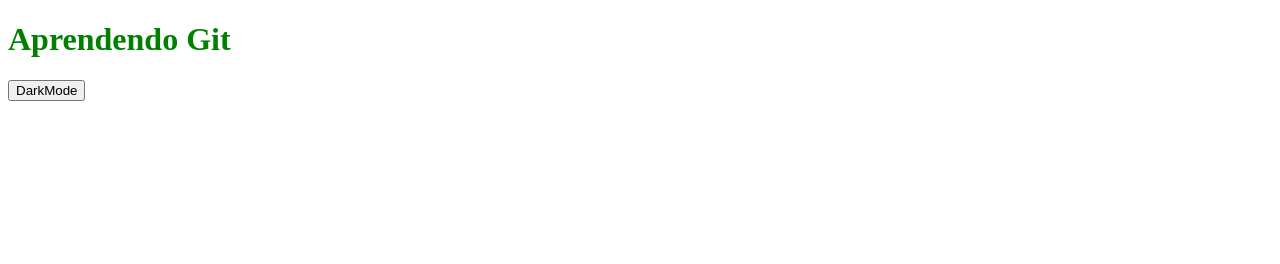
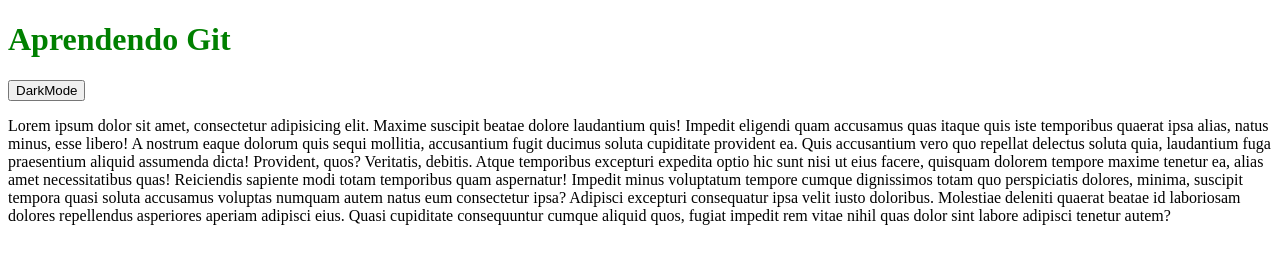
Before and after one commit to matheuslc08/primeiros-passos-github, a plain HTML site: page teste.html in a window 1280 px wide. Drawn offline with Linux system fonts and the light colour scheme.

Commit message:
Adicionando texto Lorem

```diff
--- a/teste.html
+++ b/teste.html
@@ -8,6 +8,12 @@
 <body>
     <h1 style="color: green;">Aprendendo Git</h1>
     <button onclick="changeBackgroundColor()">DarkMode</button>
+
+    <p>Lorem ipsum dolor sit amet, consectetur adipisicing elit. Maxime suscipit beatae dolore laudantium quis! Impedit eligendi quam accusamus quas itaque quis iste temporibus quaerat ipsa alias, natus minus, esse libero!
+    A nostrum eaque dolorum quis sequi mollitia, accusantium fugit ducimus soluta cupiditate provident ea. Quis accusantium vero quo repellat delectus soluta quia, laudantium fuga praesentium aliquid assumenda dicta! Provident, quos?
+    Veritatis, debitis. Atque temporibus excepturi expedita optio hic sunt nisi ut eius facere, quisquam dolorem tempore maxime tenetur ea, alias amet necessitatibus quas! Reiciendis sapiente modi totam temporibus quam aspernatur!
+    Impedit minus voluptatum tempore cumque dignissimos totam quo perspiciatis dolores, minima, suscipit tempora quasi soluta accusamus voluptas numquam autem natus eum consectetur ipsa? Adipisci excepturi consequatur ipsa velit iusto doloribus.
+    Molestiae deleniti quaerat beatae id laboriosam dolores repellendus asperiores aperiam adipisci eius. Quasi cupiditate consequuntur cumque aliquid quos, fugiat impedit rem vitae nihil quas dolor sint labore adipisci tenetur autem?</p>
 
     <script>
         function changeBackgroundColor (){
```
